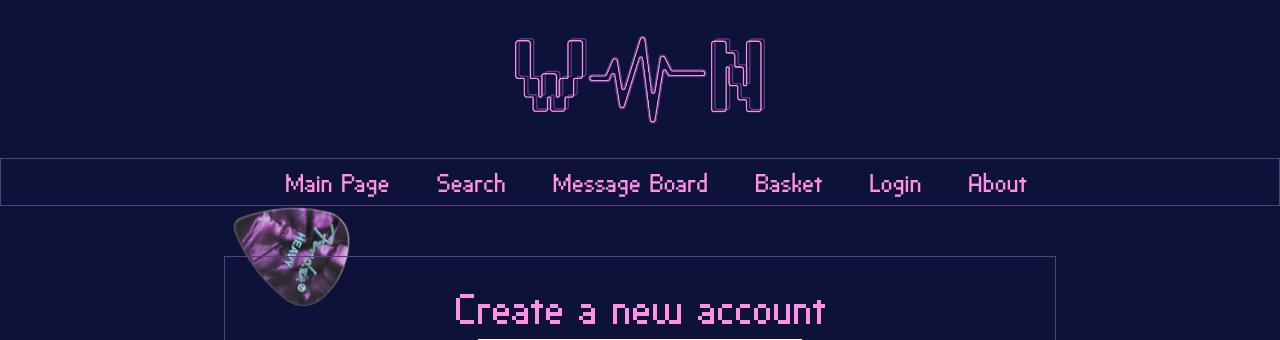
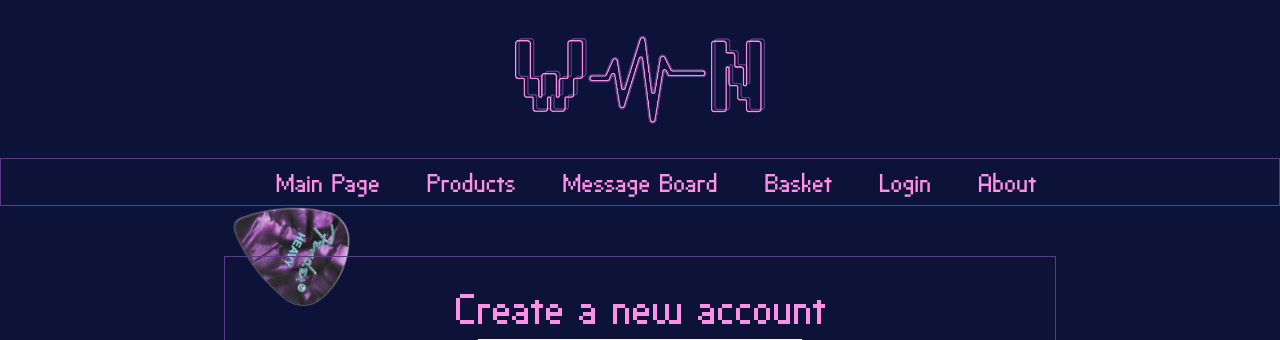
Before and after one commit to jkvince/django-instruments, a Django app: page /accounts/create/ in a window 1280 px wide. Shown: the top 340 px of the page. Run offline with Django 4.2, Linux system fonts and the light colour scheme; some libraries are stand-ins or nearby versions.

Commit message:
product added

```diff
--- a/shop/templates/navbar.html
+++ b/shop/templates/navbar.html
@@ -5,7 +5,7 @@
 <nav class="wirebox">
     <ul>
         <a href="{% url 'shop:main_page' %}"><li>Main Page</li></a>
-        <a href="{% url 'shop:all_products' %}"><li>Search</li></a>
+        <a href="{% url 'shop:all_products' %}"><li>Products</li></a>
         <a href=""><li>Message Board</li></a>
         <a href=""><li>Basket</li></a>
         <a href="{% url 'accounts:signup' %}"><li>Login</li></a>
```
Also changed, not shown: db.sqlite3, media/products/guitars/ibanez-gio-grx120sp-vrd.jpg (added).
